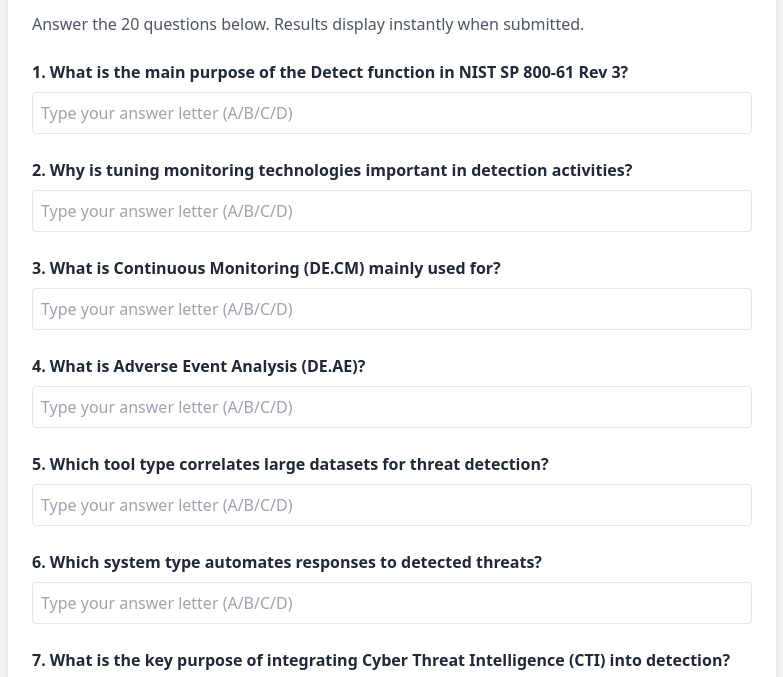
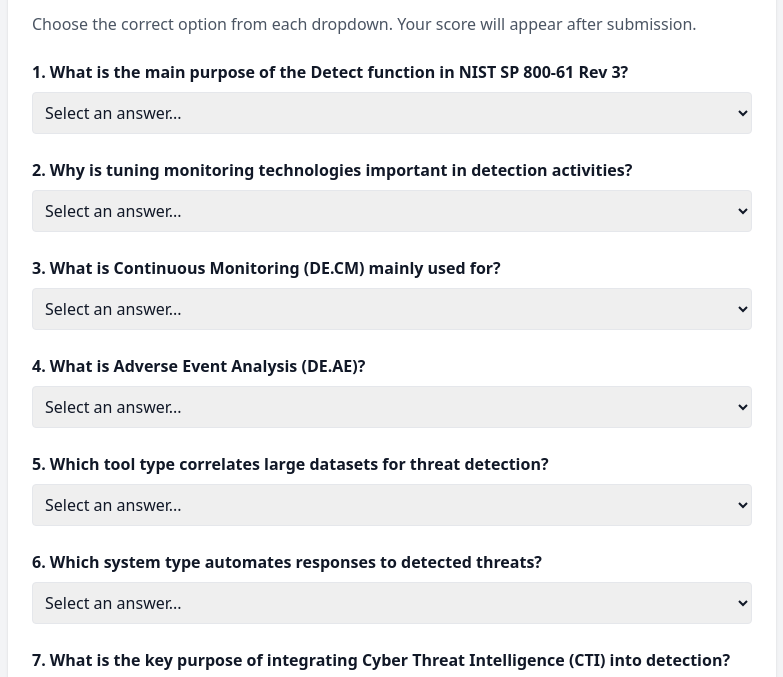
Before and after one commit to burnt-exe/dfir, a plain HTML site: page index.html in a window 1280 px wide. Shown: the part 104-781 px from the top of the page, without its empty margins (248-1031 px from the left). Drawn offline with nearby package versions, Linux system fonts and the light colour scheme.

Commit message:
Update index.html

```diff
--- a/index.html
+++ b/index.html
@@ -5,16 +5,13 @@
 <title>NIST Detect Function Quiz</title>
 <script src="https://cdn.tailwindcss.com"></script>
 </head>
-<body class="bg-gray-100 text-gray-800">
+<body class="bg-gray-100 text-gray-900">
 
-<div class="max-w-3xl mx-auto mt-10 p-6 bg-white rounded-xl shadow-md">
-    <h1 class="text-3xl font-bold mb-4 text-blue-700">NIST SP 800-61 Rev 3 – Detect Function Quiz</h1>
-    <p class="mb-6 text-gray-600">Answer the 20 questions below. Results display instantly when submitted.</p>
+<div class="max-w-3xl mx-auto mt-10 p-6 bg-white rounded-xl shadow">
+    <h1 class="text-3xl font-bold text-blue-700 mb-4">NIST SP 800-61 Rev 3 – Detect Function Quiz</h1>
+    <p class="text-gray-600 mb-6">Choose the correct option from each dropdown. Your score will appear after submission.</p>
 
-    <form id="quizForm" class="space-y-6">
-
-        <!-- Questions generated dynamically below -->
-    </form>
+    <form id="quizForm" class="space-y-6"></form>
 
     <button onclick="submitQuiz()"
         class="mt-6 w-full bg-blue-600 hover:bg-blue-700 text-white py-3 rounded-lg text-lg font-semibold">
@@ -28,124 +25,235 @@
 const quizData = [
     {
         q: "What is the main purpose of the Detect function in NIST SP 800-61 Rev 3?",
-        a: "B. To identify that a cybersecurity incident is occurring"
+        options: [
+            "A. To restore affected systems and resume operations",
+            "B. To identify that a cybersecurity incident is occurring",
+            "C. To manage resources and assign responsibilities",
+            "D. To prepare backups and response procedures"
+        ],
+        a: "B"
     },
     {
         q: "Why is tuning monitoring technologies important in detection activities?",
-        a: "A. It reduces false positives and false negatives to acceptable levels"
+        options: [
+            "A. It reduces false positives and false negatives to acceptable levels",
+            "B. It automatically blocks all suspicious network connections",
+            "C. It prevents employees from accessing external websites",
+            "D. It encrypts monitoring logs for long-term storage"
+        ],
+        a: "A"
     },
     {
         q: "What is Continuous Monitoring (DE.CM) mainly used for?",
-        a: "B. Monitoring assets to find anomalies and IoCs"
+        options: [
+            "A. Managing encryption keys and backups",
+            "B. Monitoring assets to find anomalies and IoCs",
+            "C. Scheduling maintenance of servers",
+            "D. Recording network uptime statistics"
+        ],
+        a: "B"
     },
     {
         q: "What is Adverse Event Analysis (DE.AE)?",
-        a: "B. Analyzing anomalies to detect incidents"
+        options: [
+            "A. Reviewing financial transactions for fraud",
+            "B. Analyzing anomalies to detect incidents",
+            "C. Testing backup procedures for recovery",
+            "D. Logging failed login attempts only"
+        ],
+        a: "B"
     },
     {
         q: "Which tool type correlates large datasets for threat detection?",
-        a: "A. SIEM systems"
+        options: ["A. SIEM systems", "B. Backup utilities", "C. Patch managers", "D. Firewalls only"],
+        a: "A"
     },
     {
         q: "Which system type automates responses to detected threats?",
-        a: "A. SOAR platforms"
+        options: ["A. SOAR platforms", "B. IDS sensors", "C. DNS servers", "D. Log archives"],
+        a: "A"
     },
     {
         q: "What is the key purpose of integrating Cyber Threat Intelligence (CTI) into detection?",
-        a: "A. To improve detection accuracy using current threat data"
+        options: [
+            "A. To improve detection accuracy using current threat data",
+            "B. To encrypt all collected evidence",
+            "C. To replace SIEM and EDR systems",
+            "D. To remove false positives completely"
+        ],
+        a: "A"
     },
     {
         q: "What question does detection aim to answer?",
-        a: "B. Is something malicious happening in our environment?"
+        options: [
+            "A. Who is responsible for the breach?",
+            "B. Is something malicious happening in our environment?",
+            "C. How long will recovery take?",
+            "D. When was the last backup completed?"
+        ],
+        a: "B"
     },
     {
         q: "Which platform is an open-source SIEM stack?",
-        a: "A. ELK Stack (Elasticsearch, Logstash, Kibana)"
+        options: [
+            "A. ELK Stack (Elasticsearch, Logstash, Kibana)",
+            "B. Microsoft Defender Suite",
+            "C. Cisco Firepower NextGen",
+            "D. Palo Alto Threat Prevention"
+        ],
+        a: "A"
     },
     {
         q: "Which example is an Endpoint Detection and Response (EDR) tool?",
-        a: "B. CrowdStrike Falcon"
+        options: [
+            "A. Suricata",
+            "B. CrowdStrike Falcon",
+            "C. Zeek",
+            "D. Wireshark"
+        ],
+        a: "B"
     },
     {
         q: "What does Wireshark primarily do?",
-        a: "B. Captures and inspects network traffic"
+        options: [
+            "A. Filters malicious emails",
+            "B. Captures and inspects network traffic",
+            "C. Encrypts network sessions",
+            "D. Monitors system uptime"
+        ],
+        a: "B"
     },
     {
         q: "What is a False Positive in security monitoring?",
-        a: "B. Legitimate activity flagged as malicious"
+        options: [
+            "A. A real attack missed by defenses",
+            "B. Legitimate activity flagged as malicious",
+            "C. Malware that deletes logs",
+            "D. Alert triggered by outdated antivirus"
+        ],
+        a: "B"
     },
     {
         q: "What is a False Negative?",
-        a: "B. A real attack that goes undetected"
+        options: [
+            "A. A harmless event logged as a failure",
+            "B. A real attack that goes undetected",
+            "C. A user error corrected automatically",
+            "D. An email misclassified as spam"
+        ],
+        a: "B"
     },
     {
         q: "Why must security teams balance detection sensitivity?",
-        a: "A. To reduce both false positives and false negatives"
+        options: [
+            "A. To reduce both false positives and false negatives",
+            "B. To ensure faster network speeds only",
+            "C. To avoid running out of storage space",
+            "D. To make all alerts identical"
+        ],
+        a: "A"
     },
     {
         q: "What is event correlation used for?",
-        a: "A. Linking related security events into meaningful patterns"
+        options: [
+            "A. Linking related security events into meaningful patterns",
+            "B. Sorting logs by alphabetical order",
+            "C. Archiving old event files",
+            "D. Encrypting network captures"
+        ],
+        a: "A"
     },
     {
         q: "What happens without effective correlation?",
-        a: "B. Analysts suffer from alert fatigue"
+        options: [
+            "A. Backup files become unreadable",
+            "B. Analysts suffer from alert fatigue",
+            "C. Firewalls stop sending logs",
+            "D. All threats are blocked automatically"
+        ],
+        a: "B"
     },
     {
         q: "Which method validates incidents by checking IoCs in databases like VirusTotal?",
-        a: "A. Threat Intelligence verification"
+        options: [
+            "A. Threat Intelligence verification",
+            "B. Backup comparison",
+            "C. Encryption auditing",
+            "D. Patch testing"
+        ],
+        a: "A"
     },
     {
         q: "In the response escalation chain, who should detect and report first?",
-        a: "C. Regular users"
+        options: [
+            "A. External agencies",
+            "B. Help Desk teams",
+            "C. Regular users",
+            "D. SOC analysts"
+        ],
+        a: "C"
     },
     {
         q: "What is the key difference between IDS and IPS?",
-        a: "A. IDS alerts while IPS blocks threats"
+        options: [
+            "A. IDS alerts while IPS blocks threats",
+            "B. IDS blocks traffic while IPS alerts",
+            "C. Both always block malicious traffic",
+            "D. Both only monitor application logs"
+        ],
+        a: "A"
     },
     {
-        q: "Why should organizations train staff to recognize the difference between normal errors and potential cyber threats?",
-        a: "B. To prevent false alarms and improve accurate incident reporting"
+        q: "Why should organizations train staff to recognize normal errors vs potential threats?",
+        options: [
+            "A. To reduce confusion during updates",
+            "B. To prevent false alarms and improve accurate reporting",
+            "C. To allow users to restart systems freely",
+            "D. To avoid using monitoring tools"
+        ],
+        a: "B"
     }
 ];
 
+// Render quiz
 const quizForm = document.getElementById("quizForm");
-
 quizData.forEach((item, index) => {
-    const qBlock = `
+    let html = `
         <div>
-            <p class="font-semibold">${index + 1}. ${item.q}</p>
-            <input type="text" name="q${index}" placeholder="Type your answer letter (A/B/C/D)"
-                class="mt-2 p-2 border rounded w-full" />
-        </div>`;
-    quizForm.innerHTML += qBlock;
+            <p class="font-semibold mb-2">${index + 1}. ${item.q}</p>
+            <select name="q${index}" class="p-2 border rounded w-full">
+                <option value="">Select an answer...</option>
+                ${item.options.map(op => `<option value="${op.charAt(0)}">${op}</option>`).join("")}
+            </select>
+        </div>
+    `;
+    quizForm.innerHTML += html;
 });
 
+// Evaluate quiz
 function submitQuiz() {
     let score = 0;
-
     quizData.forEach((item, index) => {
-        const userAnswer = document.querySelector(`input[name="q${index}"]`).value.trim().toUpperCase();
-        const correct = item.a.charAt(0);
-
-        if (userAnswer === correct) score++;
+        const selected = document.querySelector(`select[name="q${index}"]`).value;
+        if (selected === item.a) score++;
     });
 
-    const resultBox = document.getElementById("result");
-    resultBox.classList.remove("hidden");
+    const result = document.getElementById("result");
+    result.classList.remove("hidden");
 
     if (score >= 16) {
-        resultBox.className = "mt-6 p-4 rounded-lg bg-green-100 text-green-800";
+        result.className = "mt-6 p-4 rounded-lg bg-green-100 text-green-800";
     } else if (score >= 10) {
-        resultBox.className = "mt-6 p-4 rounded-lg bg-yellow-100 text-yellow-800";
+        result.className = "mt-6 p-4 rounded-lg bg-yellow-100 text-yellow-800";
     } else {
-        resultBox.className = "mt-6 p-4 rounded-lg bg-red-100 text-red-800";
+        result.className = "mt-6 p-4 rounded-lg bg-red-100 text-red-800";
     }
 
-    resultBox.innerHTML = `
-        <h2 class="text-xl font-bold">Your Score: ${score} / ${quizData.length}</h2>
+    result.innerHTML = `
+        <h2 class="text-xl font-bold">Your Score: ${score}/20</h2>
         <p class="mt-2">Correct Answers:</p>
         <ul class="list-disc ml-6 mt-1 text-sm">
-            ${quizData.map((i, idx) => `<li><strong>${idx + 1}</strong>: ${i.a}</li>`).join("")}
+            ${quizData.map((i, idx) => `<li><strong>${idx + 1}:</strong> ${i.a}</li>`).join("")}
         </ul>
     `;
 }
```
